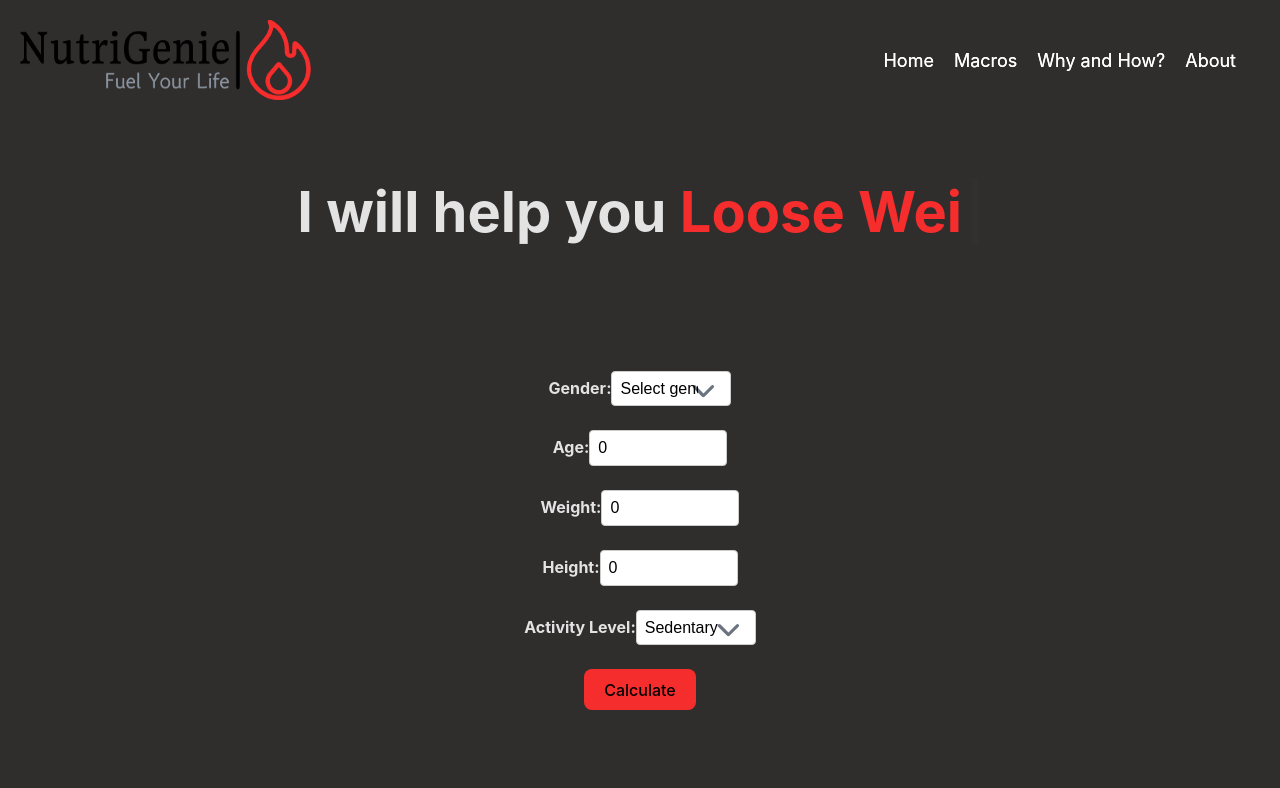
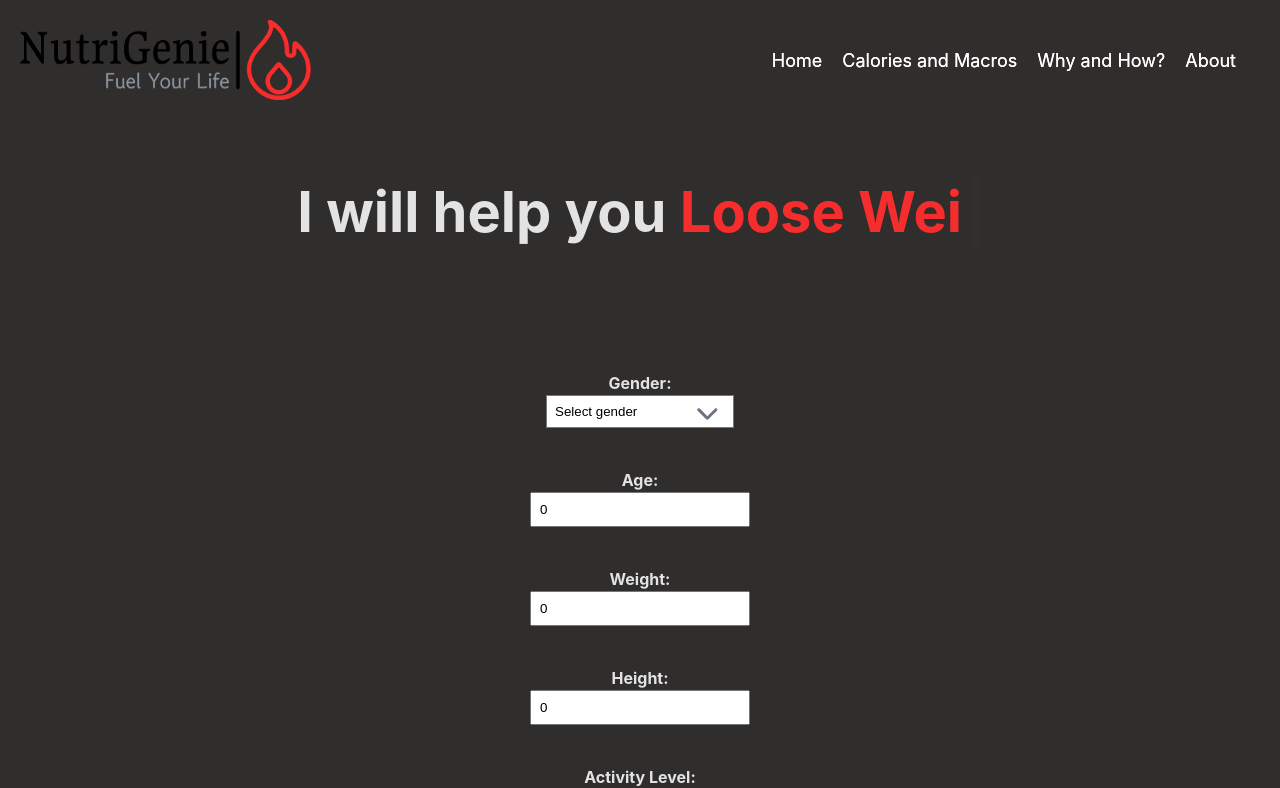
Before and after one commit to dagkand/NutriGenie, a React (Vite) app: page / in a window 1280 px wide. Shown: the top 788 px of the page. Built offline with nearby package versions, Linux system fonts and the light colour scheme.

Commit message:
changes to layout

```diff
--- a/src/App.css
+++ b/src/App.css
@@ -51,22 +51,23 @@ button:hover {
 }
 
 .input-group {
+  display: flex;
+  flex-direction: column; /* Align items vertically */
+  align-items: center; /* Center-align items horizontally */
   margin-bottom: 1.5rem; /* Add some vertical space between input groups */
 }
 
 .input-group label {
-  display: block;
   margin-bottom: 0.5rem; /* Add space below each label */
   font-weight: bold; /* Make labels bold for better visibility */
 }
 
 .input-group input,
 .input-group select {
-  width: 30%; /* Make inputs expand to fill the width of their container */
+  width: 100%; /* Make inputs expand to fill the width of their container */
+  max-width: 200px; /* Limit the maximum width of the inputs */
   padding: 0.5rem; /* Add padding to inputs for better spacing */
-  border: 1px solid #ccc; /* Add a light border to inputs */
-  border-radius: 4px; /* Apply border radius for rounded corners */
-  font-size: 1rem; /* Adjust font size for consistency */
+  margin-bottom: 0.5rem; /* Add space below each input */
 }
 
 .input-group select {
@@ -151,3 +152,7 @@ button:hover {
   width: 100vh;
   position: static;
 }
+
+.graphText {
+  text-align: center;
+}
--- a/src/components/Calculator.tsx
+++ b/src/components/Calculator.tsx
@@ -34,9 +34,9 @@ function Calculator() {
   const calculateCalories = () => {
     let temp = 0;
     if (gender === 'male') {
-      temp = 10 * weight + 6.25 * height - 5 * age + 5;
+      temp = Math.round(10 * weight + 6.25 * height - 5 * age + 5);
     } else if (gender === 'female') {
-      temp = 10 * weight + 6.25 * height - 5 * age - 161;
+      temp = Math.round(10 * weight + 6.25 * height - 5 * age - 161);
     }
     setBMR(temp);
 
@@ -60,7 +60,7 @@ function Calculator() {
         break;
     }
 
-    setCalories(temp);
+    setCalories(Math.round(temp));
     setShowWhatNow(true);
   };
 
--- a/src/components/Graph.tsx
+++ b/src/components/Graph.tsx
@@ -1,6 +1,7 @@
 import React, { useState, useRef, useEffect } from 'react';
 import Navbar from '../components/Navbar';
 import { PieChart, Pie, Cell, ResponsiveContainer } from 'recharts';
+import '../App.css';
 
 const COLORS = ['#0088FE', '#00C49F', '#FFBB28', '#FF8042'];
 
@@ -107,7 +108,7 @@ function Graph() {
                   </Pie>
                 </PieChart>
               </ResponsiveContainer>
-              <p>Macro split for cutting</p>
+              <p className='graphText'>Macro split for cutting</p>
             </div>
             <div style={{ width: '33%' }}>
               <ResponsiveContainer width="100%" height={300}>
@@ -130,7 +131,7 @@ function Graph() {
                   </Pie>
                 </PieChart>
               </ResponsiveContainer>
-              <p>Macro split for maintaining</p>
+              <p className='graphText'>Macro split for maintaining</p>
             </div>
             <div style={{ width: '33%' }}>
               <ResponsiveContainer width="100%" height={300}>
@@ -153,7 +154,7 @@ function Graph() {
                   </Pie>
                 </PieChart>
               </ResponsiveContainer>
-              <p>Macro split for bulking</p>
+              <p className='graphText'>Macro split for bulking</p>
             </div>
           </div>
         )}
--- a/src/components/Navbar.tsx
+++ b/src/components/Navbar.tsx
@@ -8,7 +8,7 @@ function Navbar() {
         <img src={Logo} alt="Logo" className="logo" /> {/* Insert the logo */}
         <ul className="navbar-list">
             <li><Link to="/">Home</Link></li>
-            <li><Link to="/macros">Macros</Link></li>
+            <li><Link to="/macros">Calories and Macros</Link></li>
             <li><Link to="/positive">Why and How?</Link></li>
             <li><Link to="/about">About</Link></li>
         </ul>
```
